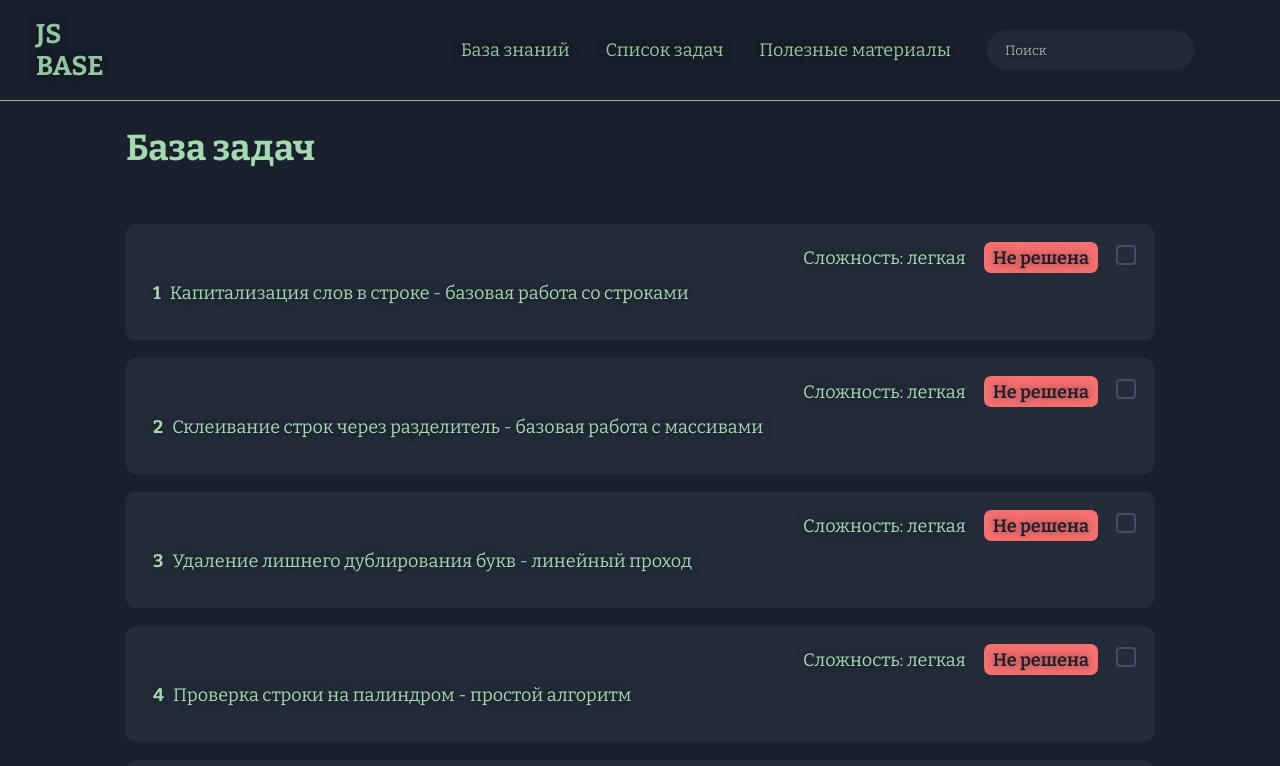
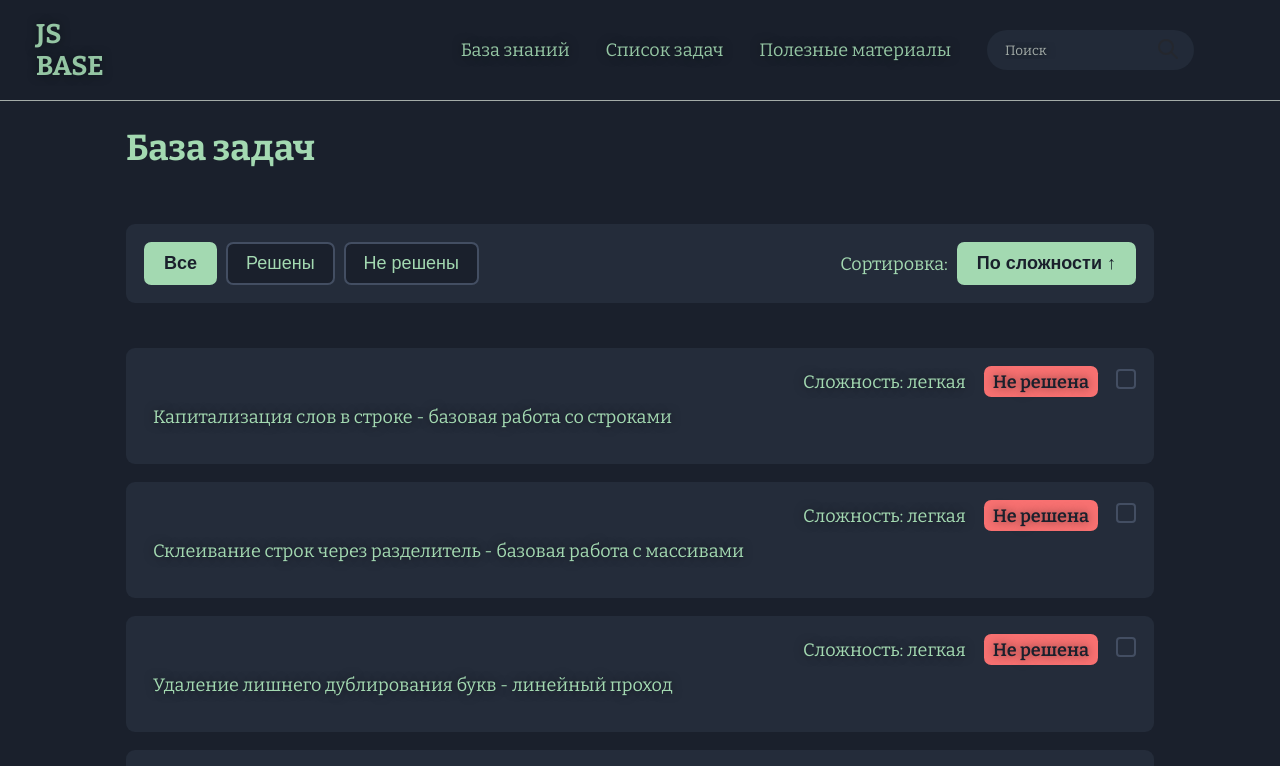
Before and after one commit to ivann1302/js-base, a React (Vite) app: page /tasks in a window 1280 px wide. Shown: the top 766 px of the page. Built offline with nearby package versions, Linux system fonts and the light colour scheme.

Commit message:
feat: add filtering by status and sorting by difficulty

```diff
--- a/src/entities/task/model/constants.ts
+++ b/src/entities/task/model/constants.ts
@@ -5,3 +5,9 @@ export const DIFFICULTY_LABELS: Record<TTaskDifficulty, string> = {
   medium: 'средняя',
   hard: 'тяжелая',
 }
+
+export const DIFFICULTY_ORDER: Record<TTaskDifficulty, number> = {
+  easy: 1,
+  medium: 2,
+  hard: 3,
+}
--- a/src/entities/task/model/index.ts
+++ b/src/entities/task/model/index.ts
@@ -1,3 +1,3 @@
 export { tasks } from './data'
 export type { ITask } from './types'
-export { DIFFICULTY_LABELS } from './constants'
+export { DIFFICULTY_LABELS, DIFFICULTY_ORDER } from './constants'
--- a/src/entities/task/ui/Task.tsx
+++ b/src/entities/task/ui/Task.tsx
@@ -27,7 +27,6 @@ export default function Task({ task, onToggle }: ITaskCardProps) {
         </label>
       </div>
       <div className={styles.taskContent}>
-        <span className={styles.taskNumber}>{task.number}</span>
         <p className={styles.taskText}>{task.text}</p>
       </div>
     </div>
--- a/src/entities/task/ui/task.module.scss
+++ b/src/entities/task/ui/task.module.scss
@@ -133,16 +133,6 @@
     padding-left: 1rem;
   }
 
-  .taskNumber {
-    font-weight: $font-weight-bold;
-    color: $color-text-primary;
-    font-family: $font-family-primary;
-    text-decoration: none;
-    text-shadow: 0 0 10px rgba(0, 0, 0, 0.5);
-    word-wrap: break-word;
-    text-transform: none;
-  }
-
   .taskText {
     font-size: $font-size-base;
     font-weight: $font-weight-regular;
--- /dev/null
+++ b/src/pages/tasks-page/lib/hooks/useTasksFilter.ts
@@ -0,0 +1,32 @@
+import { useMemo } from 'react'
+import type { ITask } from '@/entities/task/model/types'
+import type { ITasksFilters } from '@/pages/tasks-page/model/types'
+import { DIFFICULTY_ORDER } from '@/entities/task/model/constants'
+
+export const useTasksFilter = (
+  tasks: ITask[],
+  filters: ITasksFilters
+): ITask[] => {
+  return useMemo(() => {
+    let filtered: ITask[] = tasks
+
+    if (filters.status === 'completed') {
+      filtered = tasks.filter(task => task.completed)
+    } else if (filters.status === 'not-completed') {
+      filtered = tasks.filter(task => !task.completed)
+    }
+
+    const sorted = [...filtered].sort((a, b) => {
+      const aOrder = DIFFICULTY_ORDER[a.difficulty]
+      const bOrder = DIFFICULTY_ORDER[b.difficulty]
+
+      if (filters.sort === 'difficulty-asc') {
+        return aOrder - bOrder
+      } else {
+        return bOrder - aOrder
+      }
+    })
+
+    return sorted
+  }, [tasks, filters.status, filters.sort])
+}
--- a/src/pages/tasks-page/model/constants.ts
+++ b/src/pages/tasks-page/model/constants.ts
@@ -1 +1,8 @@
+import type { ITasksFilters } from './types'
+
 export const TASKS_PER_PAGE = 10
+
+export const DEFAULT_FILTERS: ITasksFilters = {
+  status: 'all',
+  sort: 'difficulty-asc',
+}
--- /dev/null
+++ b/src/pages/tasks-page/model/types.ts
@@ -0,0 +1,7 @@
+export type TTaskStatusFilter = 'all' | 'completed' | 'not-completed'
+export type TTaskSortOrder = 'difficulty-asc' | 'difficulty-desc'
+
+export interface ITasksFilters {
+  status: TTaskStatusFilter
+  sort: TTaskSortOrder
+}
--- /dev/null
+++ b/src/pages/tasks-page/ui/TaskSort.tsx
@@ -0,0 +1,29 @@
+import styles from './tasksPage.module.scss'
+import type { TTaskSortOrder } from '@/pages/tasks-page/model/types'
+
+interface ITaskSortProps {
+  value: TTaskSortOrder
+  onChange: (value: TTaskSortOrder) => void
+}
+
+export const TaskSort = ({ value, onChange }: ITaskSortProps) => {
+  const handleToggle = () => {
+    onChange(
+      value === 'difficulty-asc'
+        ? 'difficulty-desc'
+        : 'difficulty-asc'
+    )
+  }
+
+  return (
+    <div className={styles.sortFilter}>
+      <span className={styles.sortLabel}>Сортировка:</span>
+      <button
+        className={`${styles.sortButton} ${styles.active}`}
+        onClick={handleToggle}
+      >
+        По сложности {value === 'difficulty-asc' ? '↑' : '↓'}
+      </button>
+    </div>
+  )
+}
--- /dev/null
+++ b/src/pages/tasks-page/ui/TaskStatusFilter.tsx
@@ -0,0 +1,32 @@
+import styles from './tasksPage.module.scss'
+import type { TTaskStatusFilter } from '@/pages/tasks-page/model/types'
+
+interface ITaskStatusFilterProps {
+  value: TTaskStatusFilter
+  onChange: (value: TTaskStatusFilter) => void
+}
+
+export const TaskStatusFilter = ({
+  value,
+  onChange,
+}: ITaskStatusFilterProps) => {
+  const options: { value: TTaskStatusFilter; label: string }[] = [
+    { value: 'all', label: 'Все' },
+    { value: 'completed', label: 'Решены' },
+    { value: 'not-completed', label: 'Не решены' },
+  ]
+
+  return (
+    <div className={styles.statusFilter}>
+      {options.map(option => (
+        <button
+          key={option.value}
+          className={`${styles.filterButton} ${value === option.value ? styles.active : ''}`}
+          onClick={() => onChange(option.value)}
+        >
+          {option.label}
+        </button>
+      ))}
+    </div>
+  )
+}
--- a/src/pages/tasks-page/ui/TasksPage.tsx
+++ b/src/pages/tasks-page/ui/TasksPage.tsx
@@ -1,31 +1,86 @@
-import { useMemo } from 'react'
+import { useMemo, useEffect } from 'react'
 import { useSearchParams } from 'react-router-dom'
 import styles from './tasksPage.module.scss'
 import { Task } from '@/entities/task'
 import { icons } from '@/shared/assets/icons'
 import Icon from '@/shared/ui/icon/ui/Icon'
-import { TASKS_PER_PAGE } from '@/pages/tasks-page/model/constants'
+import {
+  TASKS_PER_PAGE,
+  DEFAULT_FILTERS,
+} from '@/pages/tasks-page/model/constants'
 import { useTasksWithPersistence } from '@/pages/tasks-page/lib/hooks/useTasksWithPersistence'
+import { useTasksFilter } from '@/pages/tasks-page/lib/hooks/useTasksFilter'
+import { TaskStatusFilter } from './TaskStatusFilter'
+import { TaskSort } from './TaskSort'
+import type {
+  TTaskStatusFilter,
+  TTaskSortOrder,
+} from '@/pages/tasks-page/model/types'
+import {
+  getTasksFiltersFromStorage,
+  saveTasksFiltersToStorage,
+} from '@/shared/lib/utils/localStorage'
 
 export default function TasksPage() {
   const { tasks, handleToggle } = useTasksWithPersistence()
   const [searchParams, setSearchParams] = useSearchParams()
+
+  const statusFilter =
+    (searchParams.get('status') as TTaskStatusFilter) ||
+    DEFAULT_FILTERS.status
+  const sortOrder =
+    (searchParams.get('sort') as TTaskSortOrder) ||
+    DEFAULT_FILTERS.sort
+
+  useEffect(() => {
+    const savedFilters = getTasksFiltersFromStorage()
+    if (
+      savedFilters.status !== statusFilter ||
+      savedFilters.sort !== sortOrder
+    ) {
+      saveTasksFiltersToStorage({
+        status: statusFilter,
+        sort: sortOrder,
+      })
+    }
+  }, [statusFilter, sortOrder])
+
+  const filters = useMemo(
+    () => ({ status: statusFilter, sort: sortOrder }),
+    [statusFilter, sortOrder]
+  )
+
+  const filteredAndSortedTasks = useTasksFilter(tasks, filters)
 
   const currentPage = useMemo(() => {
     const page = Number(searchParams.get('page')) || 1
     return page < 1 ? 1 : page
   }, [searchParams])
 
-  const totalPages = Math.ceil(tasks.length / TASKS_PER_PAGE)
+  const totalPages = Math.ceil(
+    filteredAndSortedTasks.length / TASKS_PER_PAGE
+  )
   const startIndex = (currentPage - 1) * TASKS_PER_PAGE
-  const paginatedTasks = tasks.slice(
+  const paginatedTasks = filteredAndSortedTasks.slice(
     startIndex,
     startIndex + TASKS_PER_PAGE
   )
 
+  const handleStatusChange = (status: TTaskStatusFilter) => {
+    setSearchParams({ status, sort: sortOrder, page: '1' })
+  }
+
+  const handleSortChange = (sort: TTaskSortOrder) => {
+    setSearchParams({ status: statusFilter, sort, page: '1' })
+  }
+
   const handlePageChange = (page: number) => {
     if (page >= 1 && page <= totalPages) {
-      setSearchParams({ page: page.toString() })
+      setSearchParams(prev => {
+        const newParams = new URLSearchParams(prev)
+        newParams.set('page', page.toString())
+        return newParams
+      })
     }
   }
 
@@ -44,6 +99,15 @@ export default function TasksPage() {
   return (
     <div className={styles.container}>
       <h1 className={styles.title}>База задач</h1>
+
+      <div className={styles.filtersContainer}>
+        <TaskStatusFilter
+          value={statusFilter}
+          onChange={handleStatusChange}
+        />
+        <TaskSort value={sortOrder} onChange={handleSortChange} />
+      </div>
+
       <ul className={styles.tasksList}>
         {paginatedTasks.map(task => {
           return (
--- a/src/pages/tasks-page/ui/tasksPage.module.scss
+++ b/src/pages/tasks-page/ui/tasksPage.module.scss
@@ -14,6 +14,93 @@
 
   .title {
     padding-bottom: 2rem;
+  }
+
+  .filtersContainer {
+    display: flex;
+    flex-direction: row;
+    align-items: center;
+    justify-content: space-between;
+    width: 100%;
+    gap: 1rem;
+    margin-bottom: 1.5rem;
+    padding: 1rem;
+    background-color: $background-color-secondary;
+    border-radius: 0.5rem;
+
+    @media (max-width: $breakpoint-tablet) {
+      flex-direction: column;
+      align-items: stretch;
+      gap: 1rem;
+    }
+  }
+
+  .statusFilter {
+    display: flex;
+    flex-direction: row;
+    gap: 0.5rem;
+    flex-wrap: wrap;
+  }
+
+  .filterButton {
+    padding: 0.5rem 1rem;
+    background-color: $background-color-primary;
+    border: 2px solid $border-color-primary;
+    border-radius: 0.4rem;
+    color: $color-text-primary;
+    font-size: $font-size-base;
+    font-weight: $font-weight-regular;
+    cursor: pointer;
+    transition: all 0.2s ease;
+
+    &:hover {
+      border-color: $color-text-primary;
+      opacity: 0.8;
+    }
+
+    &.active {
+      background-color: $color-text-primary;
+      color: $background-color-primary;
+      border-color: $color-text-primary;
+      font-weight: $font-weight-semi-bold;
+    }
+  }
+
+  .sortFilter {
+    display: flex;
+    flex-direction: row;
+    align-items: center;
+    gap: 0.5rem;
+  }
+
+  .sortLabel {
+    font-size: $font-size-base;
+    color: $color-text-primary;
+    font-weight: $font-weight-regular;
+  }
+
+  .sortButton {
+    padding: 0.5rem 1rem;
+    background-color: $background-color-primary;
+    border: 2px solid $border-color-primary;
+    border-radius: 0.4rem;
+    color: $color-text-primary;
+    font-size: $font-size-base;
+    font-weight: $font-weight-regular;
+    cursor: pointer;
+    transition: all 0.2s ease;
+
+    &:hover {
+      border-color: $color-text-primary;
+      opacity: 0.8;
+    }
+
+    &.active {
+      background-color: $color-text-primary;
+      color: $background-color-primary;
+      border-color: $color-text-primary;
+      font-weight: $font-weight-semi-bold;
+    }
   }
 
   .tasksList {
--- a/src/shared/lib/utils/localStorage.ts
+++ b/src/shared/lib/utils/localStorage.ts
@@ -39,3 +39,40 @@ export const updateTaskStatusInStorage = (
   }
   saveTasksStatusToStorage(updatedStatus)
 }
+
+const TASKS_FILTERS_KEY = 'js-base-tasks-filters'
+
+import type { ITasksFilters } from '@/pages/tasks-page/model/types'
+import { DEFAULT_FILTERS } from '@/pages/tasks-page/model/constants'
+
+export const getTasksFiltersFromStorage = (): ITasksFilters => {
+  if (typeof window === 'undefined') {
+    return DEFAULT_FILTERS
+  }
+
+  try {
+    const stored = localStorage.getItem(TASKS_FILTERS_KEY)
+    return stored ? JSON.parse(stored) : DEFAULT_FILTERS
+  } catch (error) {
+    console.error(
+      'Ошибка при чтении фильтров из localStorage:',
+      error
+    )
+    return DEFAULT_FILTERS
+  }
+}
+
+export const saveTasksFiltersToStorage = (
+  filters: ITasksFilters
+): void => {
+  if (typeof window === 'undefined') return
+
+  try {
+    localStorage.setItem(TASKS_FILTERS_KEY, JSON.stringify(filters))
+  } catch (error) {
+    console.error(
+      'Ошибка при сохранении фильтров в localStorage:',
+      error
+    )
+  }
+}
```
